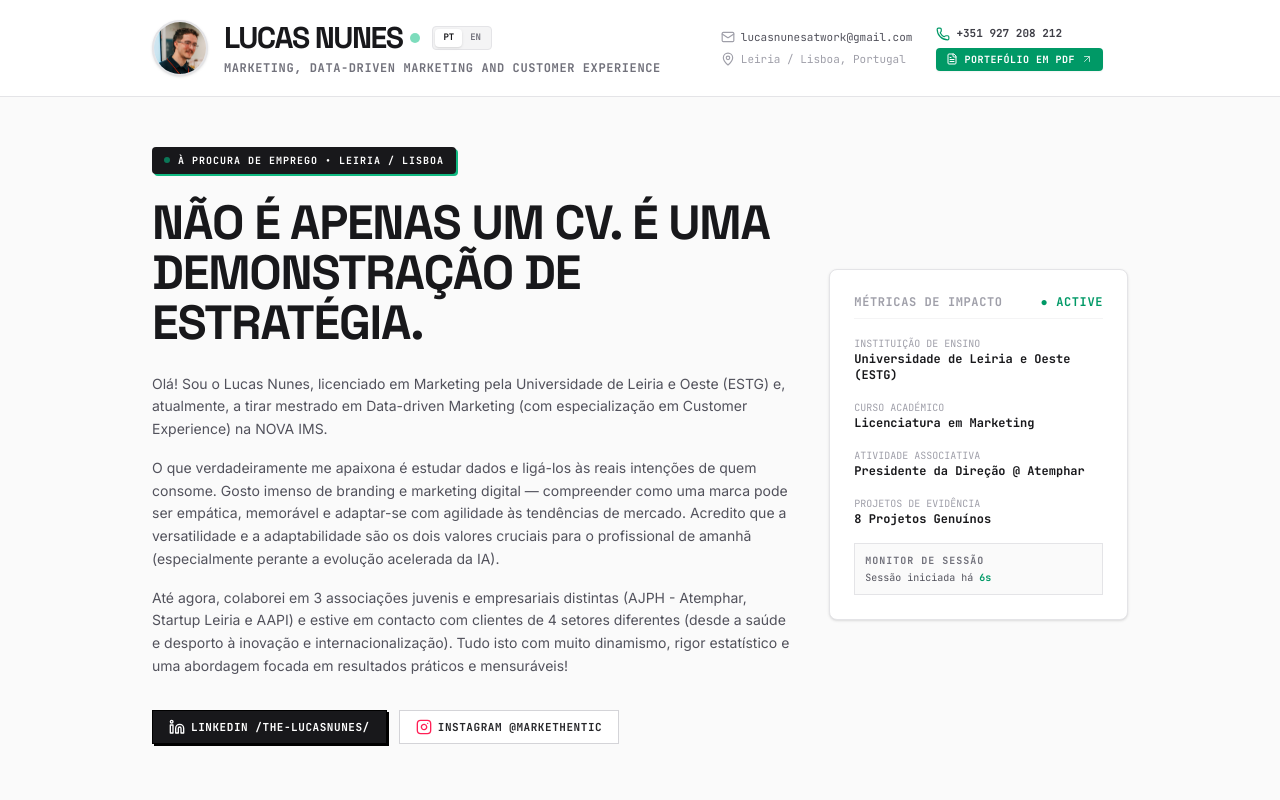
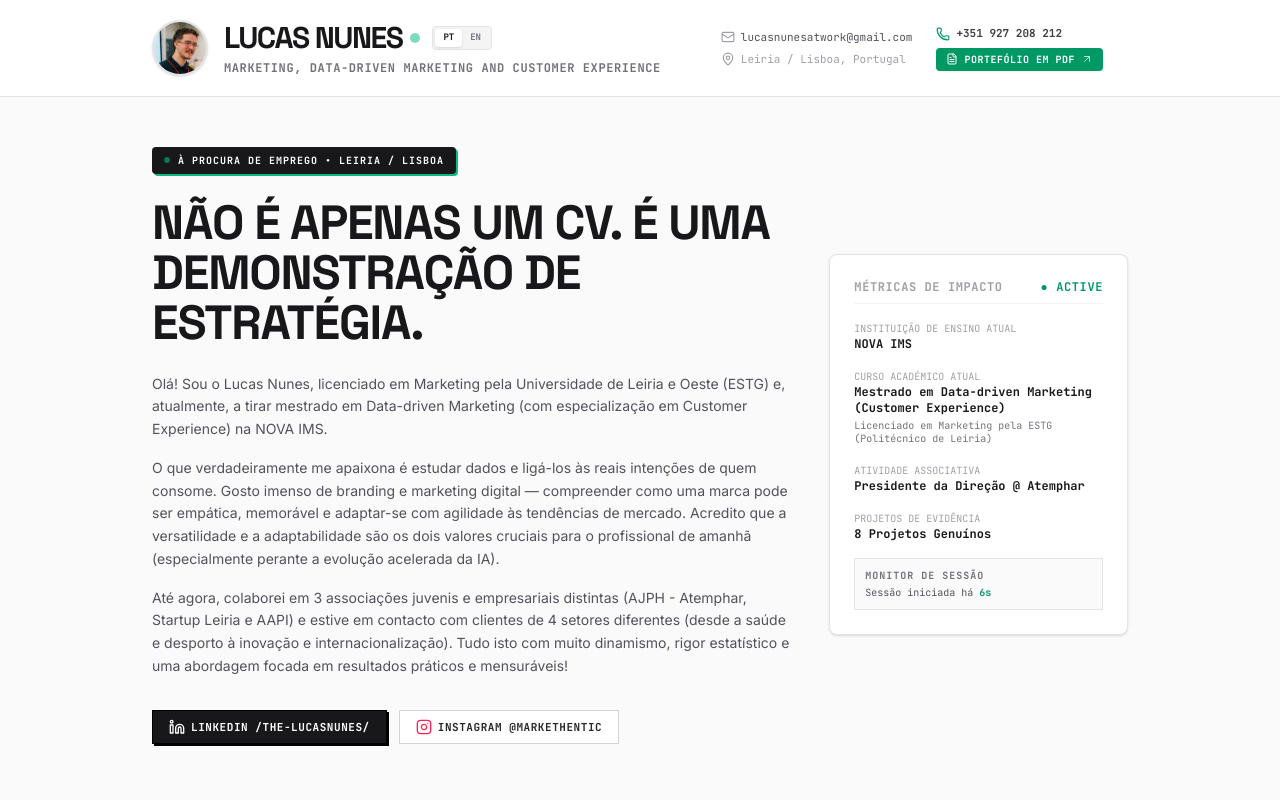
Before and after one commit to lucasnunesatwork/Lucas-Nunes-CV, a React (Vite) app: page / in a window 1280 px wide. Shown: the top 800 px of the page. Built offline with nearby package versions, Linux system fonts and the light colour scheme; a web font is replaced by a local one.

Commit message:
feat: update academic profile details
Add specific fields for current education and include previous degree note in the portfolio content.

```diff
--- a/src/App.tsx
+++ b/src/App.tsx
@@ -44,8 +44,11 @@ const translations = {
     heroDescription3: 'Até agora, colaborei em 3 associações juvenis e empresariais distintas (AJPH - Atemphar, Startup Leiria e AAPI) e estive em contacto com clientes de 4 setores diferentes (desde a saúde e desporto à inovação e internacionalização). Tudo isto com muito dinamismo, rigor estatístico e uma abordagem focada em resultados práticos e mensuráveis!',
     heroQuote: '"Este espaço reúne sete projetos originais que desenvolvi e defendi. Cada relatório de projeto abaixo resume com absoluta fidelidade a metodologia aplicada, os dados reais recolhidos e as conclusões aprovadas."',
     keyFacts: 'Métricas de Impacto',
-    academicInstitution: 'Instituição de Ensino',
-    academicCourse: 'Curso Académico',
+    academicInstitution: 'Instituição de Ensino Atual',
+    currentInstitution: 'NOVA IMS',
+    academicCourse: 'Curso Académico Atual',
+    currentCourse: 'Mestrado em Data-driven Marketing (Customer Experience)',
+    previousDegreeNote: 'Licenciado em Marketing pela ESTG (Politécnico de Leiria)',
     associativeActivity: 'Atividade Associativa',
     associativeRole: 'Presidente da Direção @ Atemphar',
     evidenceProjects: 'Projetos de Evidência',
@@ -150,8 +153,11 @@ const translations = {
     heroDescription3: 'So far, I have collaborated with 3 different youth and business associations (AJPH - Atemphar, Startup Leiria, and AAPI) and have worked with clients across 4 different sectors (from health and sports to innovation and internationalization). All of this with a highly dynamic, statistically rigorous approach, focused on practical and measurable results!',
     heroQuote: '"This space features seven original projects I have developed and defended. Each project report below faithfully summarizes the applied methodology, real collected data, and approved conclusions."',
     keyFacts: 'Impact Metrics',
-    academicInstitution: 'Educational Institution',
-    academicCourse: 'Academic Course',
+    academicInstitution: 'Current Educational Institution',
+    currentInstitution: 'NOVA IMS',
+    academicCourse: 'Current Academic Program',
+    currentCourse: 'Master in Data-driven Marketing (Customer Experience)',
+    previousDegreeNote: 'B.Sc. in Marketing from ESTG (Polytechnic of Leiria)',
     associativeActivity: 'Association Activity',
     associativeRole: 'President of the Board @ Atemphar',
     evidenceProjects: 'Evidence Projects',
@@ -450,11 +456,12 @@ export default function App() {
             <div className="space-y-4 font-mono text-xs text-zinc-700">
               <div className="space-y-0.5">
                 <span className="text-[10px] text-zinc-400 uppercase">{t.academicInstitution}</span>
-                <p className="font-black text-zinc-900">Universidade de Leiria e Oeste (ESTG)</p>
+                <p className="font-black text-zinc-900">{t.currentInstitution}</p>
               </div>
               <div className="space-y-0.5">
                 <span className="text-[10px] text-zinc-400 uppercase">{t.academicCourse}</span>
-                <p className="font-black text-zinc-900">Licenciatura em Marketing</p>
+                <p className="font-black text-zinc-900 leading-snug">{t.currentCourse}</p>
+                <p className="text-[10px] text-zinc-500 font-normal">{t.previousDegreeNote}</p>
               </div>
               <div className="space-y-0.5">
                 <span className="text-[10px] text-zinc-400 uppercase">{t.associativeActivity}</span>
```
